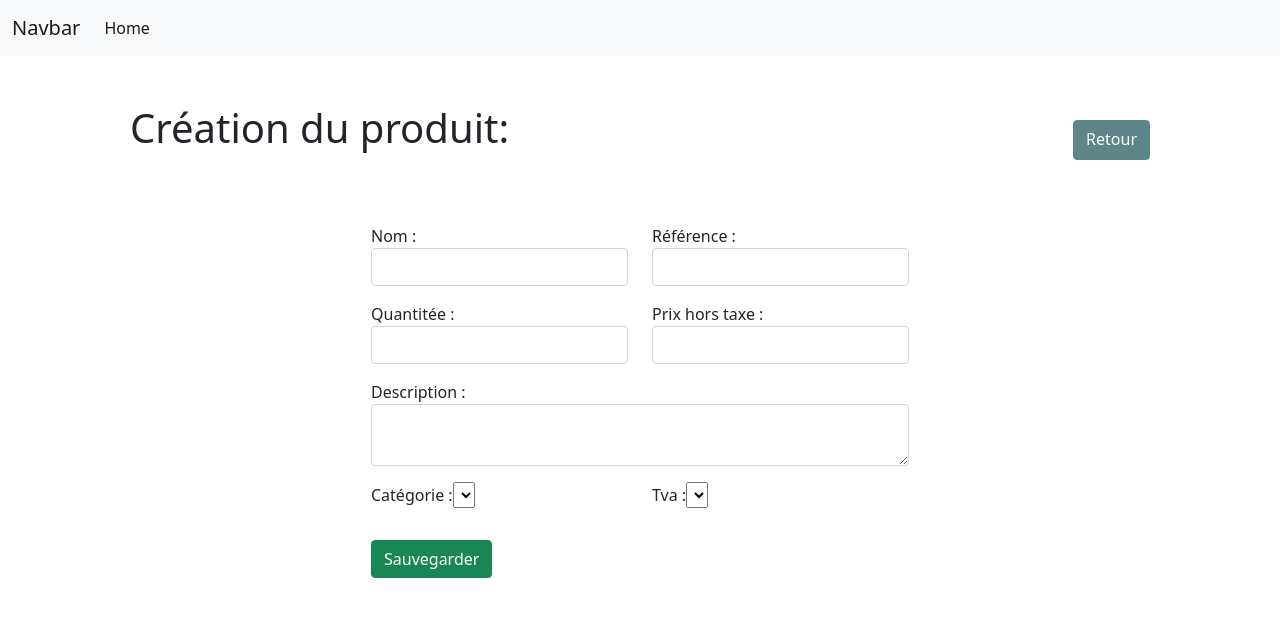
After one commit to Narigane3/Projet-YDAYS-Chi, a Laravel app: template resources/views/product/productCreate.blade.php in a window 1280 px wide. The commit adds this page. Shown: the top 617 px of the page. Run offline with Laravel 9, Linux system fonts and the light colour scheme; the template is opened without the code that fills it, so the values that code supplies are empty; style sheets or scripts are compiled from the project's sources; some libraries are stand-ins or nearby versions.

Commit message:
Add creation product method.

```diff
--- a/resources/js/app.js
+++ b/resources/js/app.js
@@ -12,3 +12,4 @@ import './bootstrap/bootstrap.bundle';
 import './auth/register';
 import './admin/user/user_gestion'
 import './admin/remove';
+import './product/create'
--- /dev/null
+++ b/resources/js/product/create.js
@@ -0,0 +1,9 @@
+import {createApp} from "https://unpkg.com/vue@3/dist/vue.esm-browser.js";
+
+createApp({
+    data() {
+        return {
+            createTitle: '',
+        }
+    },
+}).mount('#containerCreateProduct');
--- /dev/null
+++ b/resources/views/product/productCreate.blade.php
@@ -0,0 +1,98 @@
+@extends('layouts.master')
+
+@section('title',"Modification d'un produit")
+
+@section('navbar')
+    @parent
+@stop
+
+@section('content')
+    <div id="containerCreateProduct">
+        <div class="container p-5">
+            <div class="mb-3 d-flex justify-content-between flex-column flex-md-row">
+                <div>
+                    <h1>Création du produit: @{{createTitle}}</h1>
+                </div>
+                <div class="mt-3 d-flex justify-content-between">
+                    <a href="/admin/products" class="btn btn-primary back_btn">
+                        Retour
+                    </a>
+                </div>
+            </div>
+        </div>
+
+        <div class="d-flex justify-content-center">
+            <form method="post" action="/admin/product/edit">
+                @csrf
+                <div class="row mb-3">
+                    <div class="col-6">
+                        <label for="register-last-name">Nom :</label>
+                        <input class="form-control" name="productCreateName" type="text" value="" v-model="createTitle">
+                    </div>
+                    <div class="col-6">
+                        <label for="register-first-name">Référence :</label>
+                        <input  class="form-control" name="productCreateReference" type="text" value="">
+                    </div>
+                </div>
+
+                <div class="row mb-3">
+                    <div class="col-6">
+                        <label for="register-last-name">Quantitée :</label>
+                        <input class="form-control" name="productCreateQuantity" type="number" value="" min="0">
+                    </div>
+                    <div class="col-6">
+                        <label for="register-first-name">Prix hors taxe :</label>
+                        <input class="form-control" name="productCreatePriceHT" type="number" value="" min="0" step="0.01">
+                    </div>
+                </div>
+
+                <div class="row mb-3">
+                    <div class="col-12">
+                        <label for="register-email">Description :</label>
+                        <textarea class="form-control" aria-label="With textarea" name="productCreateDescription"></textarea>
+                    </div>
+                </div>
+
+                <div class="row mb-3">
+                    <div class="col-6">
+                        <label for="register-password">Catégorie :</label>
+                        <select class="custom-select mr-sm-2" name="productCreateCategory">
+                            <option selected value=""></option>
+                            @foreach($categories as $category)
+                                <option value="{{$category->id}}">{{$category->name}}</option>
+                            @endforeach
+                        </select>
+                    </div>
+                    <div class="col-6 mb-3">
+                        <label for="register-password">Tva :</label>
+                        <select class="custom-select mr-sm-2" name="productCreateTva">
+                            <option selected value=""></option>
+                            @foreach($tvas as $tva)
+                                <option value="{{$tva->id}}">{{$tva->tva * 100}}%</option>
+                            @endforeach
+                        </select>
+                    </div>
+                </div>
+
+                @if(!$errors->isEmpty())
+                    <div class="m-3 d-flex justify-content-center">
+                        <div class="alert alert-danger col-12">
+                            <h3>Oups..</h3>
+                            <ul>
+                                @foreach ($errors->all() as $error)
+                                    <li class="">{{ $error }}</li>
+                                @endforeach
+                            </ul>
+                        </div>
+                    </div>
+                @endif
+
+                <div class="col-12 saveCreateProduct">
+                    <button type="submit" class="btn btn-success back_btn">
+                        Sauvegarder
+                    </button>
+                </div>
+            </form>
+        </div>
+    </div>
+@stop
--- a/resources/views/product/products.blade.php
+++ b/resources/views/product/products.blade.php
@@ -16,7 +16,7 @@
                 <a href="/admin" class="btn btn-primary back_btn">
                     Retour
                 </a>
-                <a class="btn btn-outline-secondary ms-md-3" href="">
+                <a class="btn btn-outline-secondary ms-md-3" href="/admin/product/createView">
                     Ajouter
                 </a>
             </div>
--- a/routes/web.php
+++ b/routes/web.php
@@ -34,11 +34,13 @@ Route::middleware(\App\Http\Middleware\HasRole::class)->group(function () {
     });
 
     // PRODUCT MANAGE
-    Route::get("/admin/products", [ProductController::class, "products"]);
+    Route::get("/admin/products", [ProductController::class, "productsView"]);
     Route::get("/admin/products/edit/{productId}", [ProductController::class, "productModifyView"]);
+    Route::get("/admin/product/delete/{productId}", [ProductController::class, "productDelete"]);
+    Route::get("/admin/product/createView", [ProductController::class, "createProductView"]);
 
-    Route::get("/admin/product/delete/{productId}", [ProductController::class, "productDelete"]);
-    Route::post("/admin/product/edit/{productId}", [ProductController::class, "productModify"]);
+    Route::post("/admin/product/edit/{productId}", [ProductController::class, "modifyProduct"]);
+    Route::post("/admin/product/edit", [ProductController::class, "createProduct"]);
 });
 
 // REQUIRE ROLE : ADMIN || SUPERADMIN
```
Also changed, not shown: app/Http/Controllers/ProductController.php (+32 -77 lines), resources/views/product/productModify.blade.php (renamed from resources/views/product/productsModify.blade.php).
